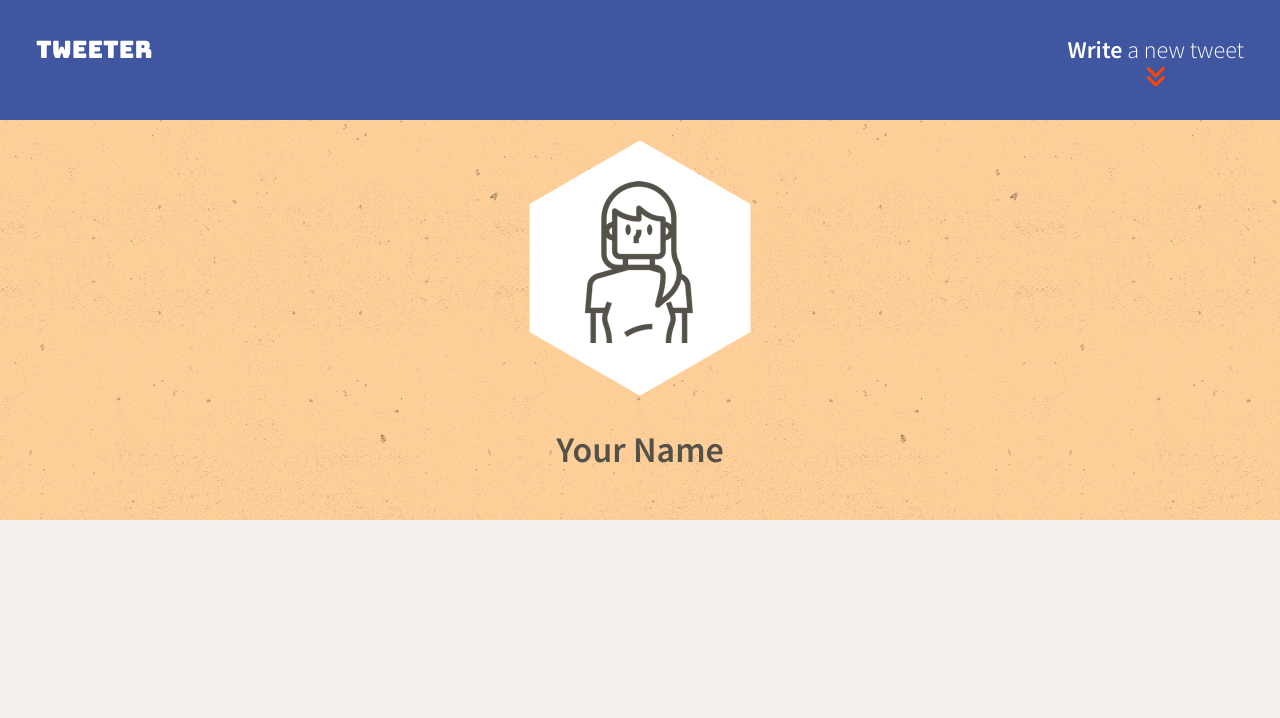
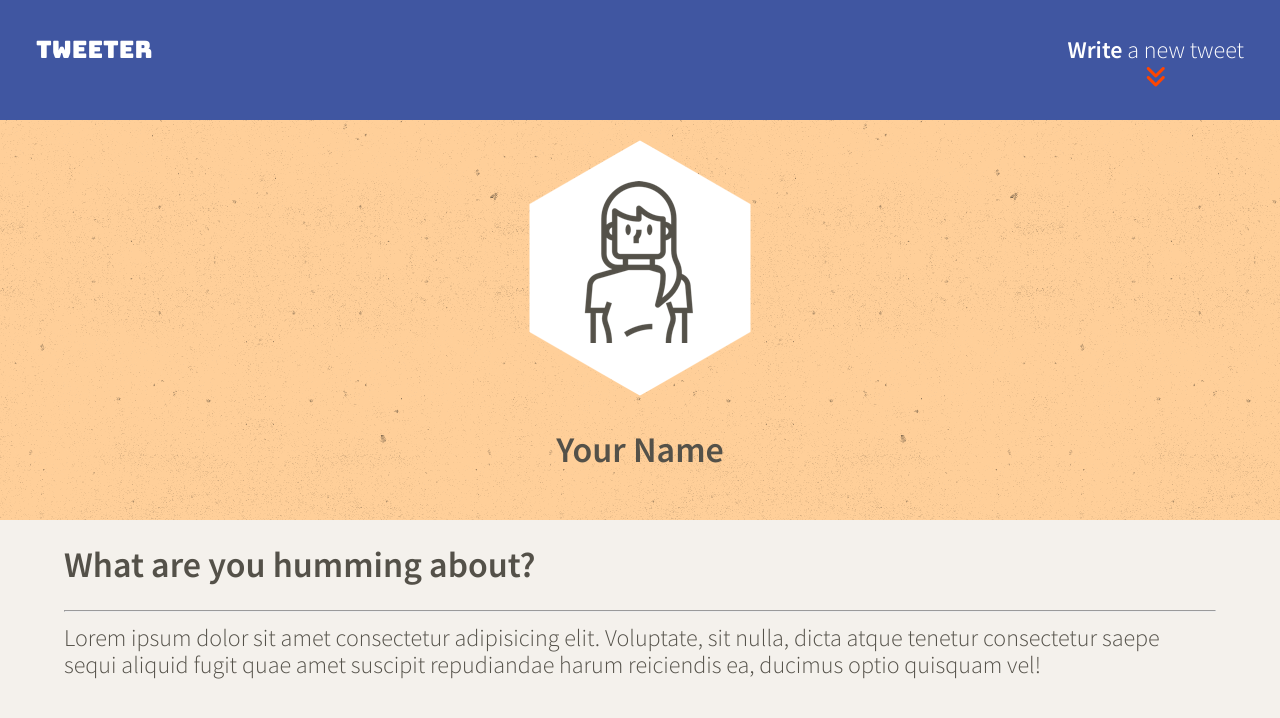
Before and after one commit to houseofsam/tweeter, a website: page public/index.html in a window 1280 px wide. Drawn offline with nearby package versions, Linux system fonts and the light colour scheme.

Commit message:
Set up main container

```diff
--- a/public/index.html
+++ b/public/index.html
@@ -52,6 +52,10 @@
     </header>
 
     <!-- Page-specific (main) content here -->
-    <main class="container"></main>
+    <main class="container">
+      <h1>What are you humming about?</h1>
+      <hr>
+      Lorem ipsum dolor sit amet consectetur adipisicing elit. Voluptate, sit nulla, dicta atque tenetur consectetur saepe sequi aliquid fugit quae amet suscipit repudiandae harum reiciendis ea, ducimus optio quisquam vel!
+    </main>
   </body>
 </html>
--- a/public/styles/layout.css
+++ b/public/styles/layout.css
@@ -24,6 +24,17 @@ html {
   font-family: 'Source Sans Pro', sans-serif;
 }
 
+
 /*
  * Additional CSS can be defined below or in other CSS files, as per instructions
  */
+
+ main {
+  background-color: #f4f1ec;
+  width: 90%;
+  margin: auto;
+ }
+
+ h1 {
+   font-size: 1.5em;
+ }
```
